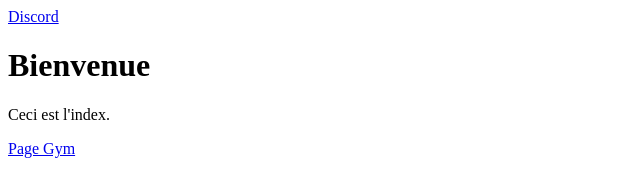
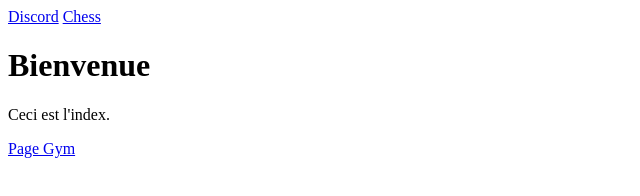
Before and after one commit to jfossard29/projetCollab, a website: page serveur/html/index.html in a window 1280 px wide. Shown: the full height of the page, 0-640 px from the left. Drawn offline with Linux system fonts and the light colour scheme.

Commit message:
Ajout bouton sur index.html

```diff
--- a/serveur/html/index.html
+++ b/serveur/html/index.html
@@ -8,6 +8,7 @@
 <body>
     <header>
         <a href="discord.html">Discord</a>
+        <a href="chess.html">Chess</a>
         <h1>Bienvenue</h1>
     </header>
     <main>
```
